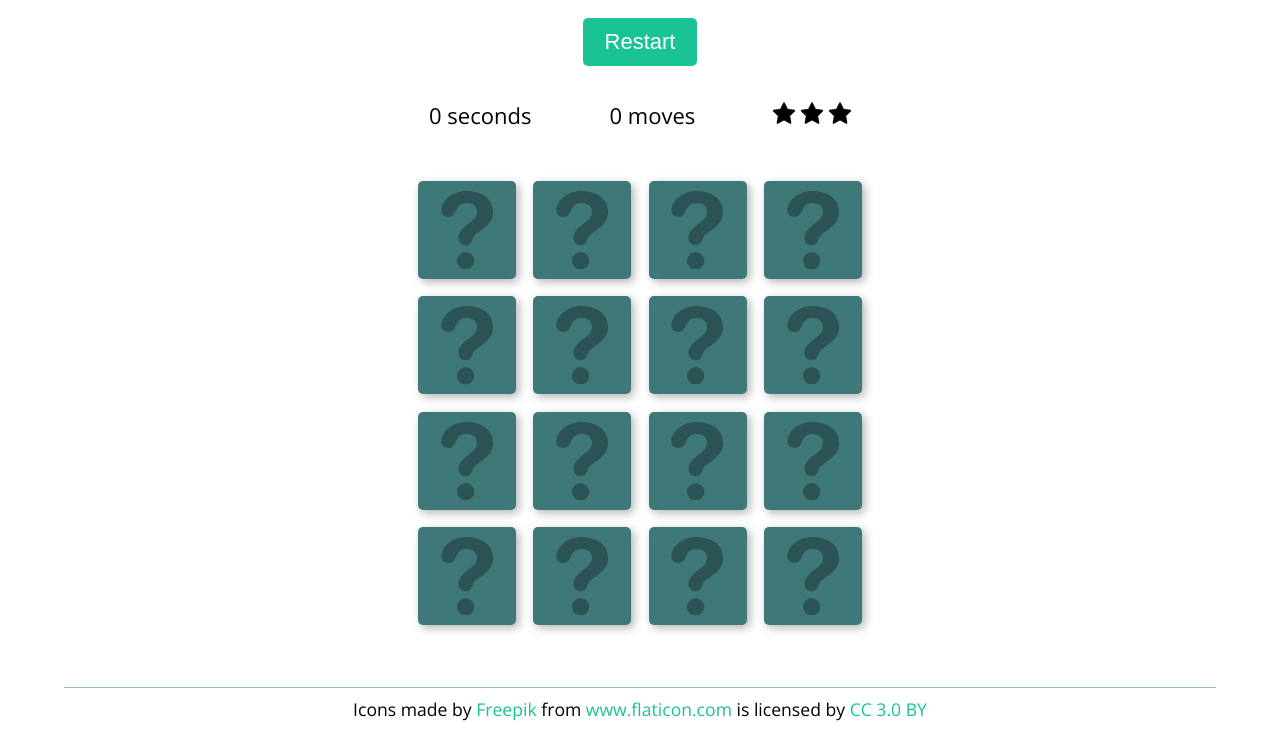
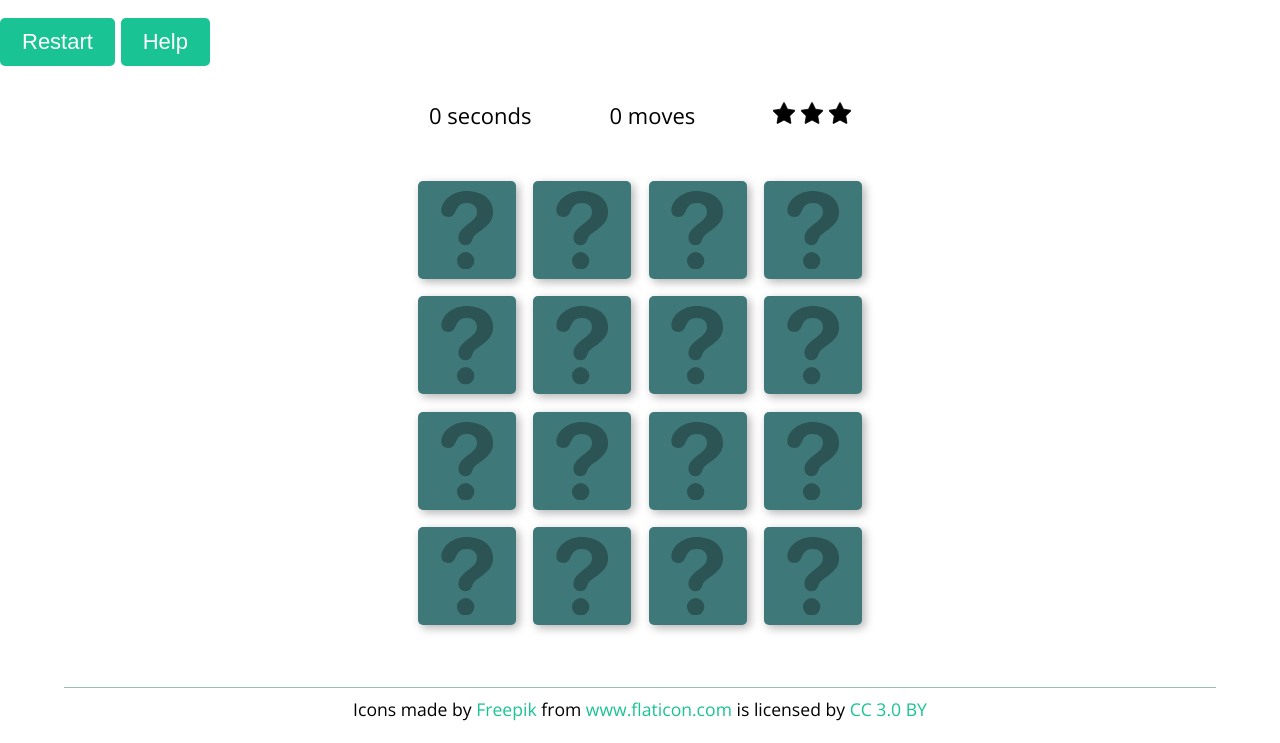
Before and after one commit to lukaszrozej/memory-game, a plain HTML site: page index.html in a window 1280 px wide. Shown: the part 57-800 px from the top of the page. Drawn offline with nearby package versions, Linux system fonts and the light colour scheme.

Commit message:
feat: Add help button

```diff
--- a/index.html
+++ b/index.html
@@ -15,7 +15,10 @@
     <h1>Memory Game</h1>
   </header>
 
-  <button class="restart">Restart</button>
+  <section class="buttons">
+    <button class="restart">Restart</button>
+    <button class="restart">Help</button>
+  </section>
 
   <section class="score-panel">
     <p><span class="time">0</span> seconds</p>
```
